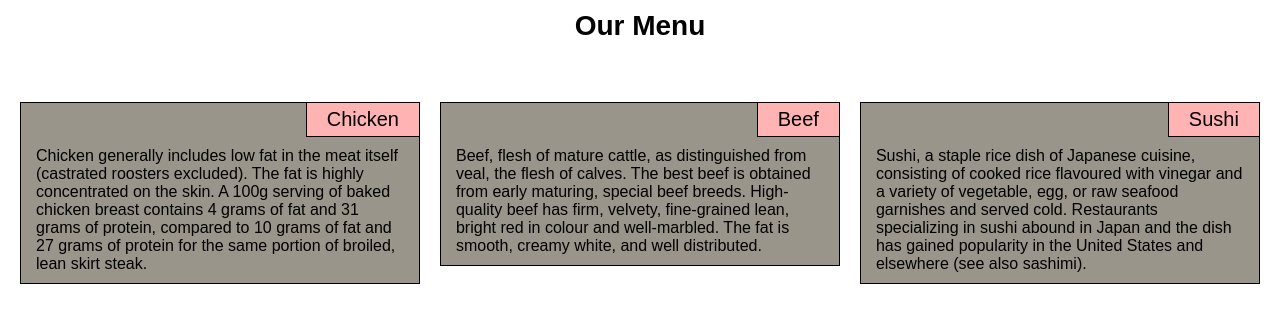
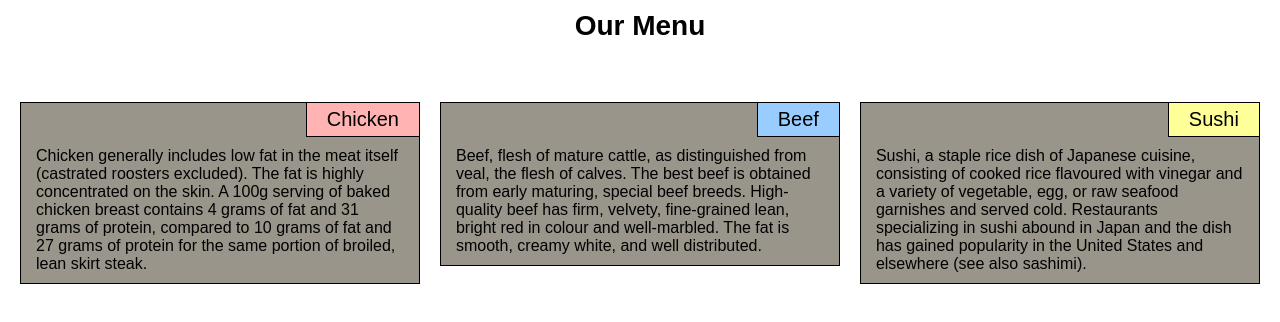
Before and after one commit to jpsagarm95/fullstack-dev, a plain HTML site: page v2/index.html in a window 1280 px wide. Drawn offline with Linux system fonts and the light colour scheme.

Commit message:
Change Item name colors

```diff
--- a/v2/css/styles.css
+++ b/v2/css/styles.css
@@ -27,10 +27,21 @@ h1 {
 
 .itemName {
 	border: 1px solid black;
-	background-color: #ffb3b3;
 	margin: -1px -1px 10px 0px;
 	float: right;
 	font-size: 1.25em;
+}
+
+.chicken {
+	background-color: #ffb3b3;
+}
+
+.beef {
+	background-color: #99ccff;
+}
+
+.sushi {
+	background-color: #ffff99;
 }
 
 .itemDescription {
--- a/v2/index.html
+++ b/v2/index.html
@@ -12,7 +12,7 @@
 <div class="row">
 	<div class="slot col-lg-4 col-md-6 col-sm-12">
 		<div class="item">
-			<div class="itemName">
+			<div class="itemName chicken">
 				<p>Chicken</p>
 			</div>
 			<div class="itemDescription">
@@ -25,7 +25,7 @@
 
 	<div class="slot col-lg-4 col-md-6 col-sm-12">
 		<div class="item">
-			<div class="itemName">
+			<div class="itemName beef">
 				<p>Beef</p>
 			</div>
 			<div class="itemDescription">
@@ -38,7 +38,7 @@
 
 	<div class="slot col-lg-4 col-md-12 col-sm-12">
 		<div class="item">
-			<div class="itemName">
+			<div class="itemName sushi">
 				<p>Sushi</p>
 			</div>
 			<div class="itemDescription">
```
